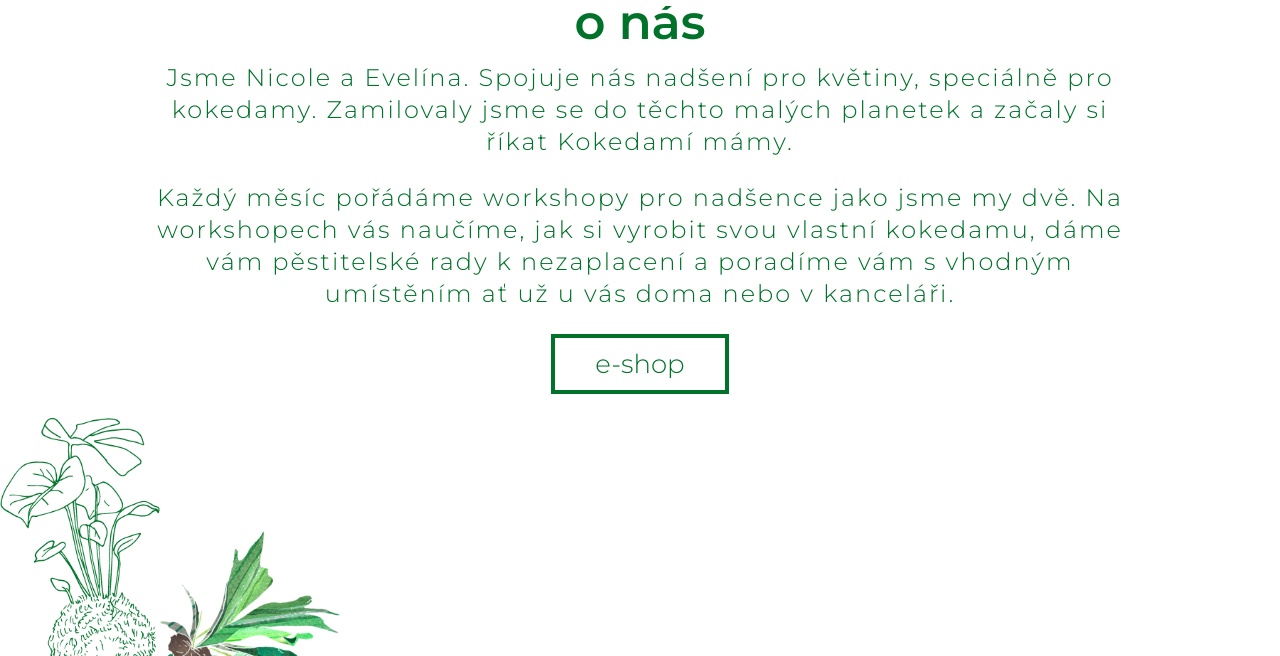
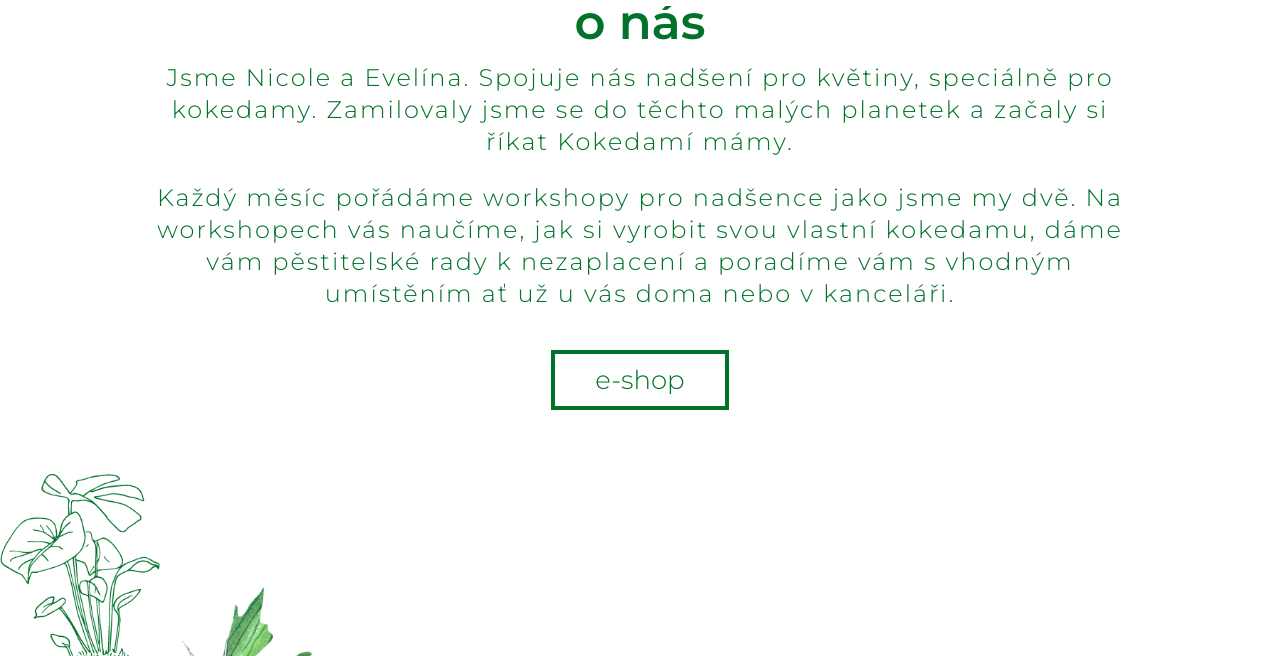
Before and after one commit to xylnx/comp-kokedami-mamy, a Gatsby site: page / in a window 1280 px wide. Shown: the part 845-1501 px from the top of the page. Built offline with nearby package versions, Linux system fonts and the light colour scheme; Gatsby itself is replaced by a stand-in of ours.

Commit message:
Add margin (top + bottom)

```diff
--- a/src/assets/scss/buttons.scss
+++ b/src/assets/scss/buttons.scss
@@ -3,6 +3,7 @@
 
 
 .btn {
+  margin: 4rem 0;
   &:link,
   &:visited {
     text-decoration: none;
```
